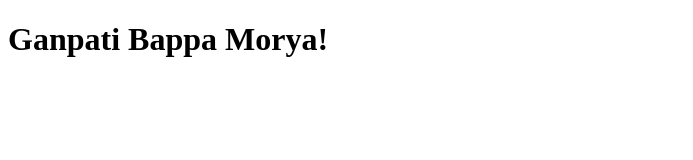
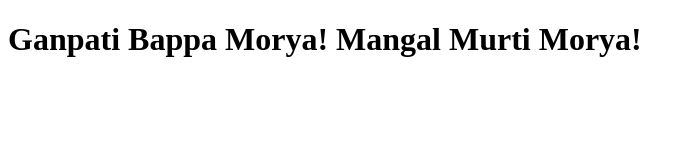
Before and after one commit to shubhampardeshi11/Coursera-React, a website: page index.html in a window 1280 px wide. Shown: the whole page, without its empty margins (0-693 px from the left). Drawn offline with Linux system fonts and the light colour scheme.

```diff
--- a/index.html
+++ b/index.html
@@ -7,6 +7,6 @@
     <title>Document</title>
 </head>
 <body>
-    <h1>Ganpati Bappa Morya!</h1>
+    <h1>Ganpati Bappa Morya! Mangal Murti Morya!</h1>
 </body>
 </html>
```
Also changed, not shown: package.json (added, +24 -0 lines), 2 other files.
